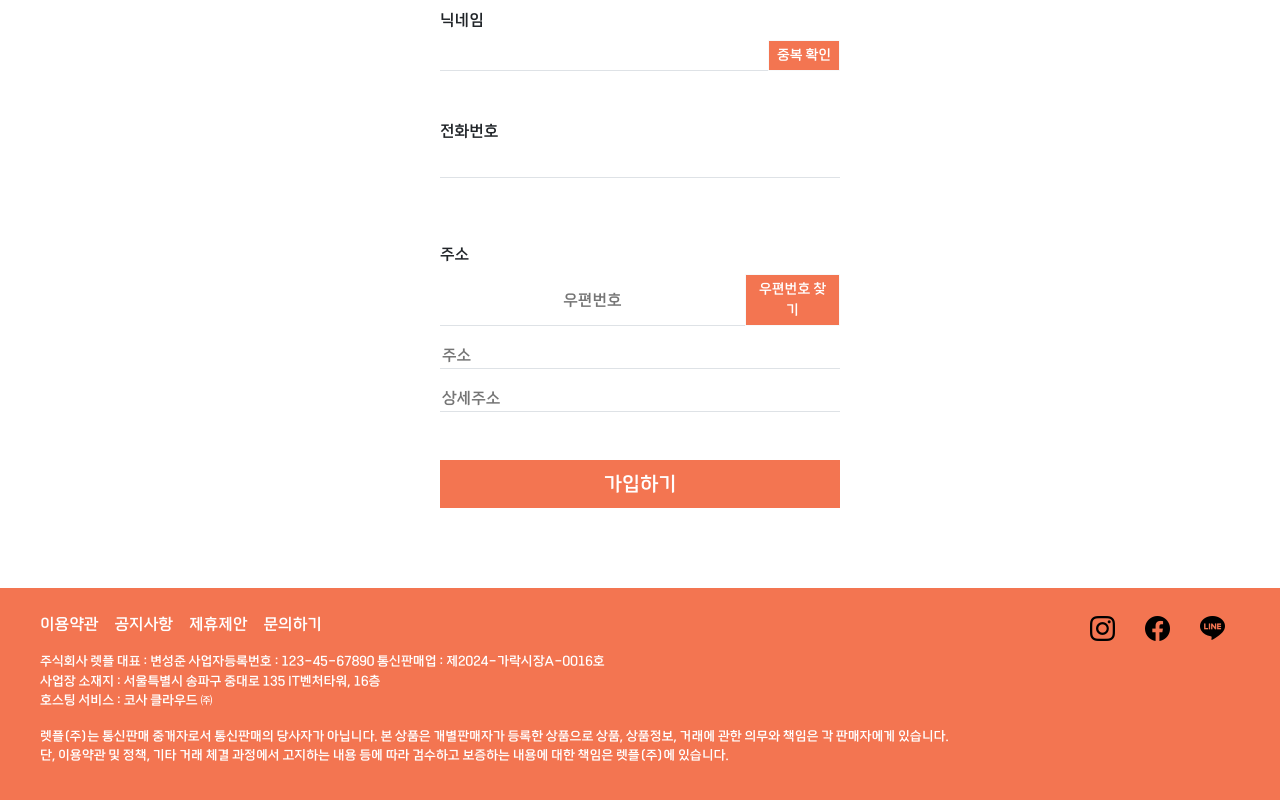
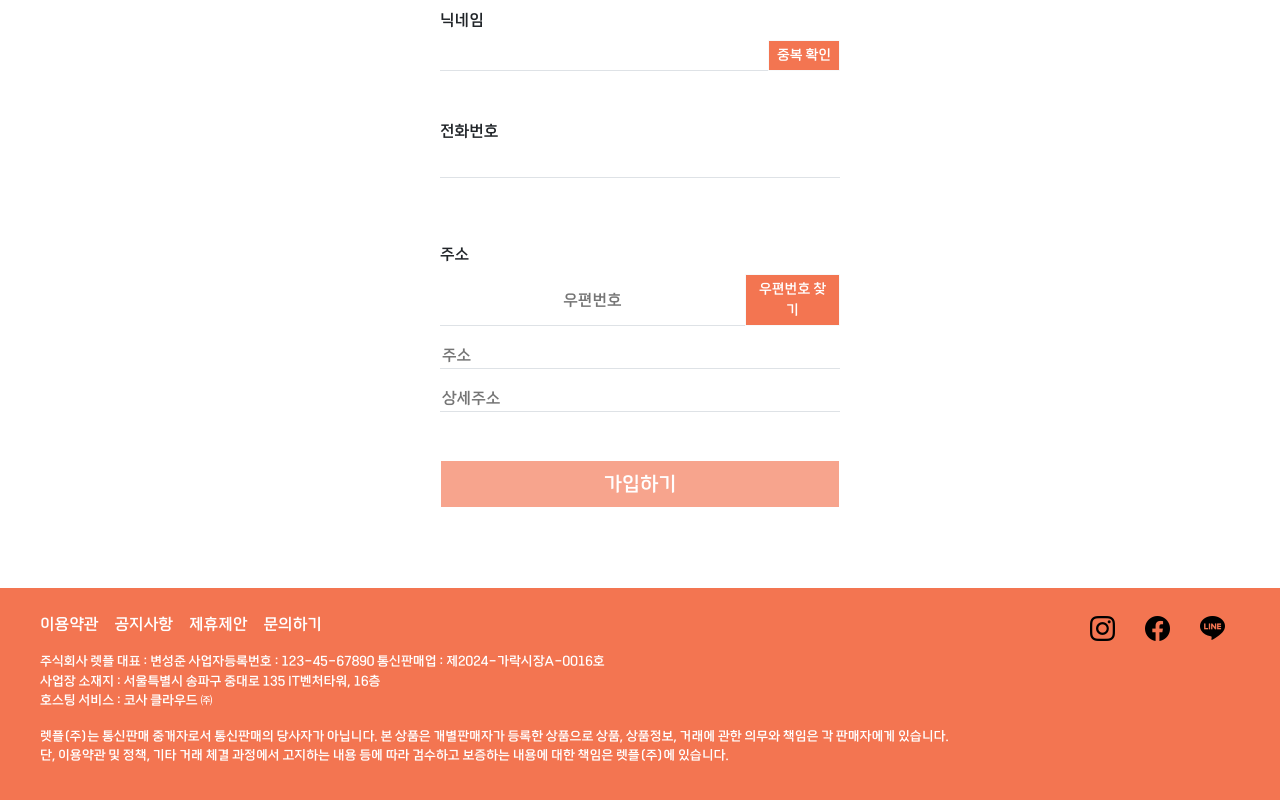
Before and after one commit to byeonnns/let-ffle-front, a Vue app: page /join in a window 1280 px wide. Shown: the part 590-1390 px from the top of the page. Built offline with nearby package versions, Linux system fonts and the light colour scheme; what vue3-lottie would draw is missing.

Commit message:
Refactor: joinview 유효성 검사 해결

```diff
--- a/src/views/Member/JoinView.vue
+++ b/src/views/Member/JoinView.vue
@@ -2,7 +2,7 @@
     <div class="container-lg">
         <div class="d-flex justify-content-center">
             <!--아이디(이메일), 비밀번호, 이름, 주민번호, 전화번호, 주소를 입력받는다.-->
-            <form @submit.prevent="handleSubmit">
+            <!-- <form @submit.prevent="handleSubmit"> -->
             <div class="d-flex flex-column" :style="responsiveSize">
                 <p class="text-center fw-bold fst-italic" style="font-size:50px">Let-<span
                         style="color:#FF5C35">FFle</span></p>
@@ -10,18 +10,19 @@
                 <label for="memail mb-2">이메일 주소*</label>
                 <div class="d-flex justify-content-between">
                     <input id="memail" type="email" class="border-0 border-bottom flex-grow-1 input"
-                            v-model="member.mid">
+                        v-model="member.mid" @input="midCheck(onbtn)">
                     <button class="btn text-white btn-outline-light btn-sm">중복 확인</button>
                 </div>
                 <p style="color: red;">{{ checkMid }}</p>
 
                 <label for="mpassword" class="mt-5 mb-2">비밀번호*</label>
-                    <input id="mpassword" type="password" class="border-0 border-bottom input"
-                        v-model="member.mpassword">
+                <input id="mpassword" type="password" class="border-0 border-bottom input" v-model="member.mpassword"
+                    @input="mpasswordCheck(onbtn)">
                 <p style="color: red;">{{ checkMpassword }}</p>
 
                 <label for="mname" class="mt-5 mb-2 input">이름</label>
-                    <input id="mname" type="text" class="border-0 border-bottom input" v-model="member.mname">
+                <input id="mname" type="text" class="border-0 border-bottom input" v-model="member.mname"
+                    @input="mnameCheck(onbtn)">
                 <p style="color: red;">{{ checkMname }}</p>
 
                 <label for="mnickname" class="mt-5 mb-2">닉네임</label>
@@ -32,7 +33,8 @@
                 </div>
 
                 <label for="mte" class="mt-5 mb-2">전화번호</label>
-                    <input id="mphone" type="text" class="border-0 border-bottom input" v-model="member.mphone">
+                <input id="mphone" type="text" class="border-0 border-bottom input" v-model="member.mphone"
+                    @input="mphoneCheck(onbtn)">
                 <p style="color: red;"> {{ checkMphone }}</p>
 
                 <label for="maddress" class="mt-5 mb-2">주소</label>
@@ -42,9 +44,8 @@
                     <button class="btn text-white btn-outline-light btn-sm">우편번호 찾기</button>
                 </div>
                 <input v-model="address" type="text" class="border-0 border-bottom mt-3 input" placeholder="주소">
-                    <input v-model="addressDetail" type="text" class="border-0 border-bottom mt-3 input"
-                        placeholder="상세주소">
-                    <button class="btn text-white btn-lg mt-5 w-100">가입하기</button>
+                <input v-model="addressDetail" type="text" class="border-0 border-bottom mt-3 input" placeholder="상세주소">
+                <button class="btn text-white btn-lg mt-5 w-100" :class="ispass ? '' : 'disabled'">가입하기</button>
 
             </div>
             <RaffleModal ref="postcodeModal">
@@ -60,7 +61,7 @@
                     }' v-if="postcodeMount" @complete="addressSearched" />
                 </template>
             </RaffleModal>
-            </form>
+            <!-- </form> -->
         </div>
     </div>
 </template>
@@ -75,6 +76,7 @@ const checkMid = ref(null);
 const checkMpassword = ref(null);
 const checkMname = ref(null);
 const checkMphone = ref(null);
+const ispass = ref(false);
 //
 
 const postcodeModal = ref(null);
@@ -127,54 +129,115 @@ const member = ref({
     maddress: ""
 });
 
-function handleSubmit() {
+// function handleSubmit() {
 
-    var total = true;
+//     var total = true;
 
+//     var midPattern = /^[a-z0-9]+@[a-z]+\.[a-z]{2,3}$/;
+//     var userMid = midPattern.test(member.value.mid);
+//     if (userMid) {
+//         checkMid.value = "";
+//     } else if (!userMid) {
+//         total = false;
+//         checkMid.value = "올바르지 않은 양식입니다";
+//     }
+
+//     var mpasswordPattern = /^(?=.*[a-zA-Z])(?=.*[0-9]).{8,25}$/;
+//     var userPassword = mpasswordPattern.test(member.value.mpassword);
+//     if (userPassword) {
+//         checkMpassword.value = ""
+//     } else if (!userPassword) {
+//         total = false;
+//         checkMpassword.value = "올바르지 않은 양식입니다"
+
+//     }
+
+//     var mnamePattern = /^[가-힣]+$/;
+//     var userMname = mnamePattern.test(member.value.mname);
+//     if (userMname) {
+//         checkMname.value = "";
+//     } else if(!userMname) {
+//         total = false;
+//         checkMname.value = "올바르지 않는 양식입니다."
+//     }
+
+
+
+//     var mphonePattern = /^010-\d{3,4}-\d{4}$/;
+//     var userPhone = mphonePattern.test(member.value.mphone);
+//     if (userPhone) {
+//         checkMphone.value =" "
+//     } else if ((!userPhone)) {
+//         total = false;
+//         checkMphone.value = "올바르지 않는 양식입니다."
+//     }
+
+//     if (total) {
+//      member.submit
+//      }
+
+// }
+
+
+// 유효성 검사
+let userMid;
+let userPassword;
+let userMname;
+let userPhone;
+
+const midCheck = (onbtn) => {
     var midPattern = /^[a-z0-9]+@[a-z]+\.[a-z]{2,3}$/;
-    var userMid = midPattern.test(member.value.mid);
-    if (userMid) {
+    userMid = midPattern.test(member.value.mid);
+    if (!userMid) {
+        checkMid.value = "이메일 주소를 정확히 입력해주세요."
+    } else {
         checkMid.value = "";
-    } else if (!userMid) {
-        total = false;
-        checkMid.value = "올바르지 않은 양식입니다";
     }
-
-    var mpasswordPattern = /^(?=.*[a-zA-Z])(?=.*[0-9]).{8,25}$/;
-    var userPassword = mpasswordPattern.test(member.value.mpassword);
-    if (userPassword) {
-        checkMpassword.value = ""
-    } else if (!userPassword) {
-        total = false;
-        checkMpassword.value = "올바르지 않은 양식입니다"
+    onbtn();
 
 }
 
-    var mnamePattern = /^[가-힣]+$/;
-    var userMname = mnamePattern.test(member.value.mname);
-    if (userMname) {
-        checkMname.value = "";
-    } else if(!userMname) {
-        total = false;
-        checkMname.value = "올바르지 않는 양식입니다."
+const mpasswordCheck=(onbtn)=>{
+    var mpasswordPattern = /^(?=.*[a-zA-Z])(?=.*[0-9]).{8,25}$/;
+     userPassword = mpasswordPattern.test(member.value.mpassword);
+    if (!userPassword) {
+        checkMpassword.value="비밀번호를 입력해주세요"
+    } else {
+        checkMpassword.value=""
+    }
+    onbtn();
+}
+
+const mnameCheck = (onbtn) => {
+    var mnamePattern = /^[가-힣]{2,4}$/;
+    userMname = mnamePattern.test(member.value.mname);
+    if (!userMname) {
+    checkMname.value="이름을 입력해주세요"
+    } else {
+    checkMname.value=""
+    }
+    onbtn();
+}
+
+const mphoneCheck = (onbtn) => {
+    var mphonePattern = /^010-\d{3,4}-\d{4}$/;
+    userPhone = mphonePattern.test(member.value.mphone);
+    if (!userPhone) {
+        checkMphone.value="전화번호를 입력해주세요"
+    } else {
+        checkMphone.value=""
+    }
+    onbtn();
+}
+function onbtn(){
+    if (userMid && userPassword && userMname && userPhone) {
+        ispass.value="true"
+    } else {
+        ispass.value="false"
+    }
 }
 
 
-
-    var mphonePattern = /^010-\d{3,4}-\d{4}$/;
-    var userPhone = mphonePattern.test(member.value.mphone);
-    if (userPhone) {
-        checkMphone.value =" "
-    } else if ((!userPhone)) {
-        total = false;
-        checkMphone.value = "올바르지 않는 양식입니다."
-    }
-
-    // if (total) {
-    // member.submit
-    // }
-
-}
 
 </script>
 
```
Lines whose indentation alone changed are shown as unchanged.
